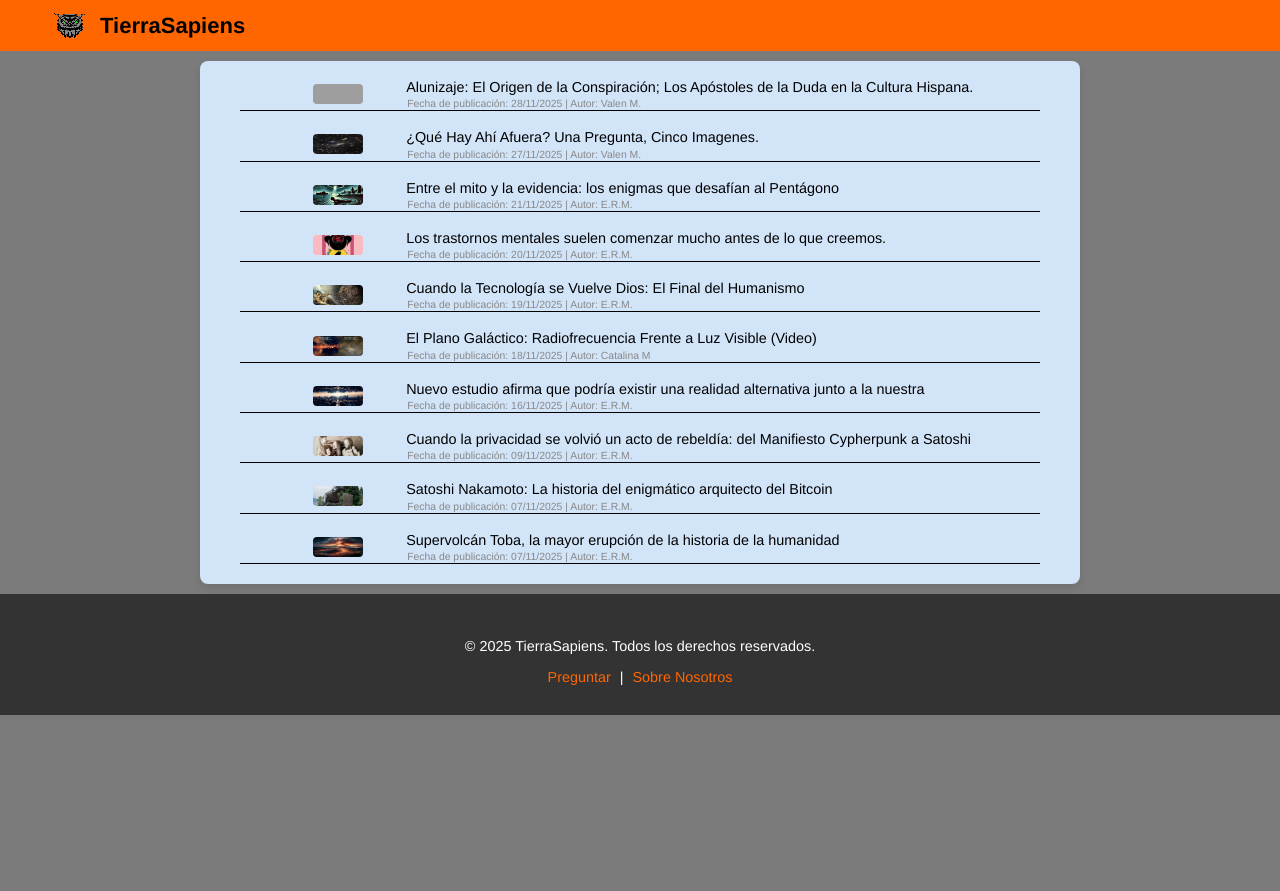
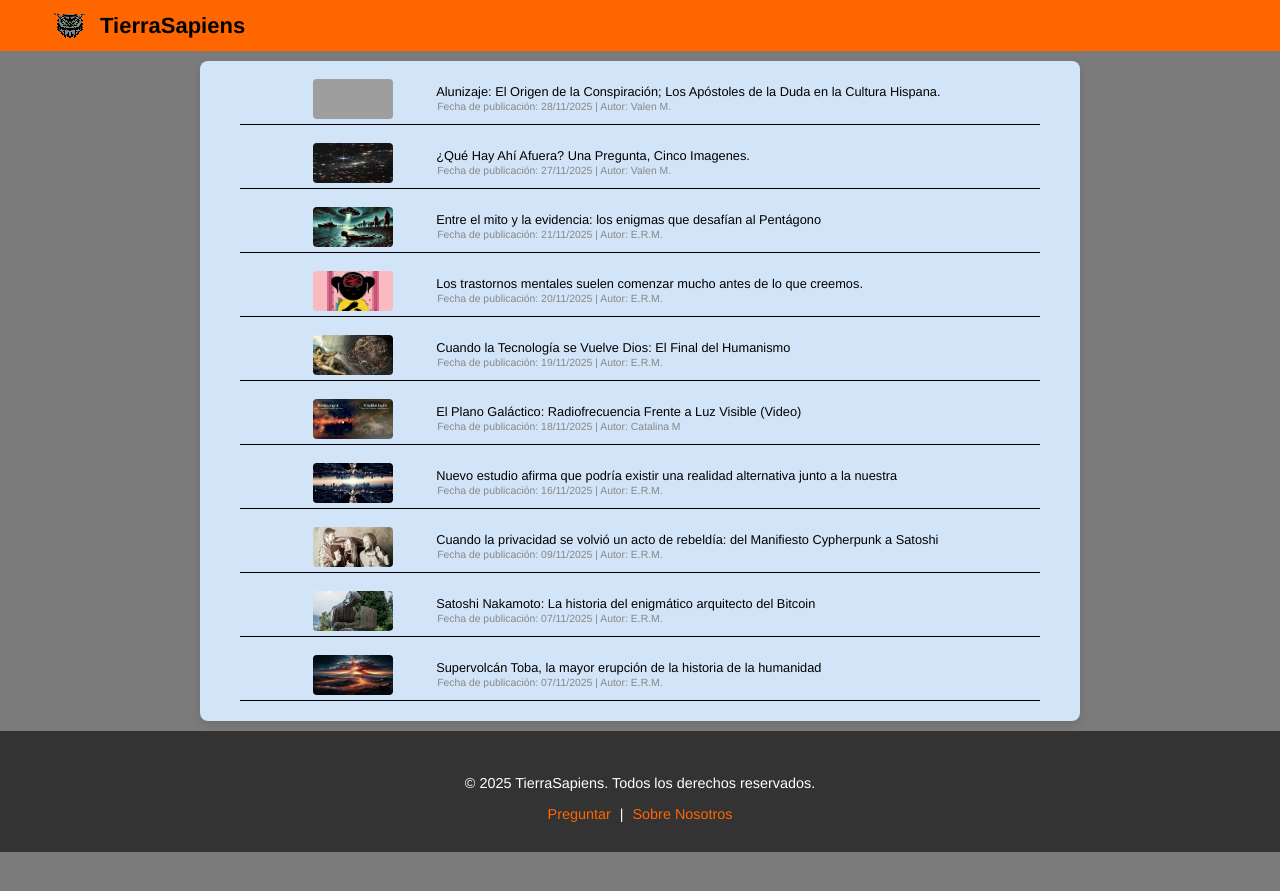
Before and after one commit to TierraSapiens/RealidadAlterna, a Jekyll site: the page built from index.md, in a window 1280 px wide. Shown: the top 891 px of the page. Built offline with Jekyll 4.4.1, drawn with Linux system fonts in a browser that asks for light colours; grey boxes are pictures that could not be loaded.

Commit message:
Modif android y otras

```diff
--- a/assets/css/style.css
+++ b/assets/css/style.css
@@ -12,11 +12,10 @@ body {
 
 /* --- Contenedor Principal del Contenido (DONDE ESTÁ EL TEXTO) --- */
 main {
-    background-color: #d2e4f8; /* Fondo Blanco para el contenido */
-    max-width: 800px; /* Limita el ancho del contenido escrito */
-    margin: 10px auto; /* Centra el bloque blanco y le da espacio arriba y abajo */
-    padding: 0px 40px 20px 40px;
-    /* 0px arriba (para no tener espacio) */
+    background-color: #d2e4f8;    /*Fondo Blanco para el contenido */
+    max-width: 800px;               /*Limita el ancho del contenido escrito */
+    margin: 10px auto;              /*Centra el bloque blanco y le da espacio arriba y abajo */
+    padding: 0px 40px 20px 40px;    /*0 px arriba (para no tener espacio) */
     border-radius: 8px;
     box-shadow: 0 4px 8px rgba(0, 0, 0, 0.1);
 }
@@ -83,19 +82,18 @@ footer {
     margin: 0 5px;
 }
 
-/* ==========================================================================
-   2. ESTILOS DE LA PÁGINA DE INICIO (Listado de Publicaciones)
-   (Solamente afectan a la lista con miniaturas)
-   ========================================================================== */
+/*=============================================================================
+   2. ESTILOS DE LA PÁGINA DE INICIO (Listado de Publicaciones and Miniaturas)
+================================================================================*/
 
 .intro {
-    text-align: center;    /*Centra todo el texto dentro de este contenedor.*/
-    margin: 0;             /*Elimina cualquier margen externo alrededor del contenedor.*/
-    padding-top: 0px;      /*Elimina el relleno (espacio interno) en la parte superior.*/
-    padding-bottom: 10px;  /*Agrega 10 píxeles de relleno (espacio interno) en la parte inferior.*/
+    text-align: center;    /*Centra todo el texto dentro de este contenedor*/
+    margin: 0;             /*Elimina cualquier margen externo alrededor del contenedor*/
+    padding-top: 0px;      /*Elimina el relleno (espacio interno) en la parte superior*/
+    padding-bottom: 10px;  /*Agrega 10 píxeles de relleno (espacio interno) en la parte inferior*/
 }
 .intro h1 {
-    font-size: 1.0em;  /*Establece el tamaño de fuente al tamaño estándar (no lo agranda ni achica).*/
+    font-size: 1.0em;  /*Establece el tamaño de fuente al tamaño estándar (no lo agranda ni achica)*/
     color: #333;     /*Define un color gris oscuro para el texto*/
     margin: 0;         /*Elimina cualquier margen alrededor del título (h1)*/
 }
@@ -104,9 +102,9 @@ footer {
 /*Este es el contenedor que agrupa todos los ítems de la lista.*/
 .post-list {
     font-family: Helvetica, arial, Verdana, sans-serif;  /*Define una tipografía para el texto de la lista*/
-    list-style: none;  /*Elimina los puntos/viñetas (bullets) que normalmente tienen las listas de HTML.*/
-    padding: 0; /*Elimina el relleno (espacio interno) por defecto que tienen las listas, pegando el contenido a la izquierda.*/
-    margin-top: 0px;  /*Elimina el margen superior del listado completo.*/
+    list-style: none;  /*Elimina los puntos/viñetas (bullets) que normalmente tienen las listas de HTML*/
+    padding: 0; /*Elimina el relleno (espacio interno) por defecto que tienen las listas, pegando el contenido a la izquierda*/
+    margin-top: 0px;  /*Elimina el margen superior del listado completo*/
 }
 
 /* LINEA DIVIDE TITULOS */
@@ -115,18 +113,61 @@ footer {
     display: flex;  /*Activa el modelo Flexbox, lo que permite colocar la imagen y el texto uno al lado del otro*/
     align-items: center; /*Centra verticalmente la imagen con el texto. (La imagen se alinea con el centro del texto)*/
     margin-bottom: 0px; /*Elimina el margen inferior de cada ítem (es decir, el espacio entre las filas)*/
-    padding-bottom: 1px; /*Agrega 5 píxeles de relleno en la parte inferior de la fila*/
+    padding-bottom: 5px; /*Agrega 5 píxeles de relleno en la parte inferior de la fila*/
     border-bottom: 1px solid #000000;  /*Dibuja la línea divisoria de 1 píxel de grosor y color negro debajo de cada post*/
-    gap: 15px;   /* Agrega el espacio horizontal entre la imagen (miniatura) y el texto*/
+    gap: 15px;   /*Agrega el espacio horizontal entre la imagen (miniatura) y el texto*/
+}
+.post-list .post-item:first-child { /*Esta regla solo afecta al primer post de la lista*/
+    padding-left: 0 !important;
+    margin-left: 0 !important;
 }
 
 /*Miniatura (Imagen pequeña)*/
 .post-thumb {
-    width: 50px;  /*Ancho*/
-    height: 20px; /*Alto*/
-    object-fit: cover; /*Asegura que la imagen siempre cubra el espacio de 50x50px, recortando el exceso si es necesario, sin distorsionar la imagen*/
+    width: 80px;  /*Ancho*/
+    height: 40px; /*Alto*/
+    object-fit: cover; /*Asegura que la imagen siempre cubra el espacio de..., recortando el exceso si es necesario, sin distorsionar la imagen*/
     border-radius: 4px;  /*Redondea ligeramente las esquinas de la miniatura.*/
     margin: 0;    /*Elimina el margen alrededor de la imagen.*/
+}
+
+/* =========================================
+   CORRECCIÓN PARA MÓVIL (Reemplaza tu bloque anterior con esto)
+   ========================================= */
+@media (max-width: 600px) {
+    main {                              /*1.FORZAR LA REDUCCIÓN DE MÁRGENES LATERALES */
+        padding: 0px 10px 20px 10px !important;
+        width: auto !important;
+    }
+    .post-item {                            /*2.ALINEAR IMAGEN ARRIBA*/
+        align-items: flex-start !important; /* Alinea arriba */
+        gap: 10px; /* Reduce un poco el espacio entre imagen y texto (opcional) */
+    }
+    .post-thumb {            /* 3. AJUSTE DE LA IMAGEN PEQUEÑA */
+        width: 70px;         /* Un poco más grande para que se vea bien */
+        height: 70px;
+        min-width: 70px;     /* Evita que se aplaste si falta espacio */
+        object-fit: cover;
+        margin-top: 5px;     /* Alineación fina con el texto */
+        align-self: flex-start; /* Refuerzo para que se quede arriba */
+    }
+    .post-content .post-title {   /* 4. AJUSTE DEL TEXTO */
+        font-size: 0.85em;
+        line-height: 1.3;
+    }
+    .post-list {   /* Corrige la lista para aprovechar todo el ancho */
+        margin-left: 0 !important;
+        padding-left: 0 !important;
+    }
+    .topbar .inner {
+        margin: 0 10px; /* Reducir a 10px para que el logo y menú no se salgan */
+        gap: 10px;
+    }
+
+    /* Si tienes muchos ítems en el menú, podrías necesitar esto: */
+    .topbar .inner {
+        flex-wrap: wrap; /* Permite que los elementos del menú se apilen si no caben */
+    }
 }
 
 /*Textos de la lista (Título y Fecha)*/
@@ -138,7 +179,7 @@ footer {
 
 .post-title {
     font-family: Helvetica, Arial, Arial Black, sans-serif; /*Define la tipografía para los títulos.*/
-    font-size: 0.9em; /*Reduce ligeramente el tamaño de la fuente del título.*/
+    font-size: 0.8em; /*Reduce ligeramente el tamaño de la fuente del título.*/
     color: #000000;  /*Color negro puro para el texto*/
     text-decoration: none;  /*Elimina el subrayado que normalmente tienen los enlaces.*/
     margin: 0;   /*Elimina cualquier margen alrededor del título.*/
@@ -150,6 +191,7 @@ footer {
     color: #888;   /*Color gris claro para que sea menos prominente que el título.*/
     margin-top: 2px;   /*Agrega 2 píxeles de espacio arriba de la fecha, separándola del título.*/
     margin-left: 1px;  /*Mueve la fecha 32 píxeles a la derecha (una indentación o sangría), haciendo que parezca que está alineada con el texto del post, no con el borde.*/
+    margin-bottom: 2px; /*la fecha(.post-meta)tenga un pequeño margen en la parte inferior*/
 }
 
 /* ==========================================================================
```
